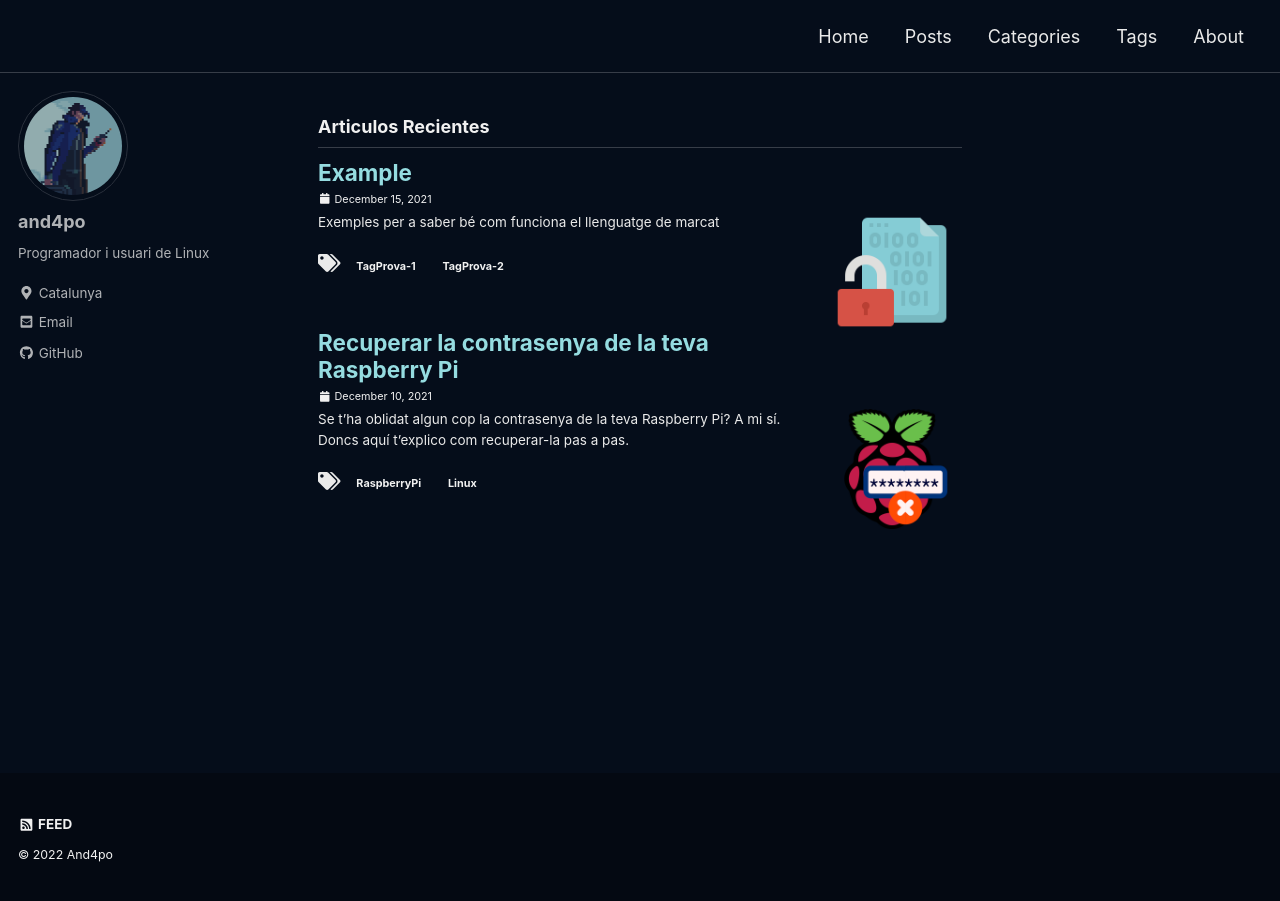
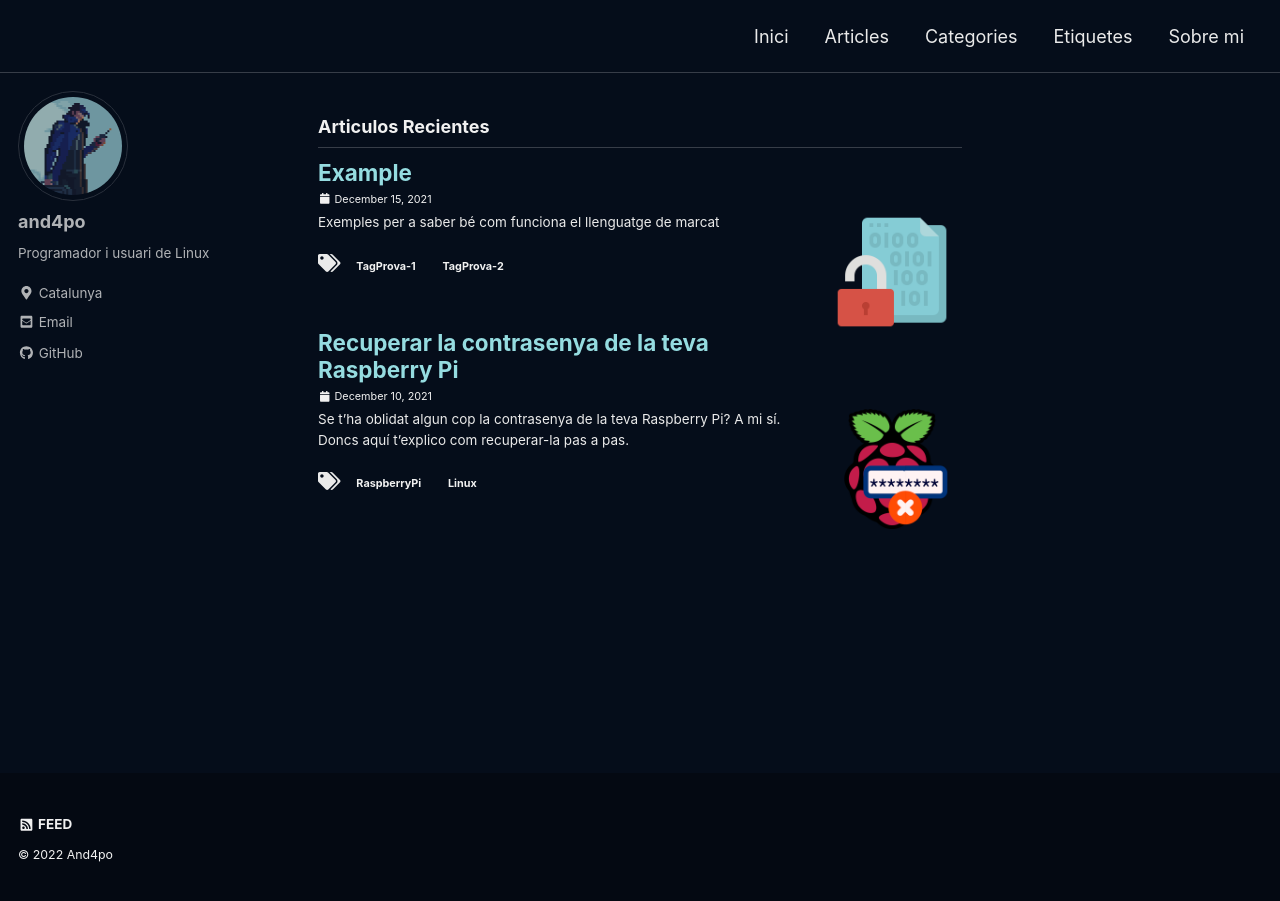
Before and after one commit to and4po/and4po.github.io, a Jekyll site: the page built from index.html, in a window 1280 px wide. Built offline with Jekyll 4.4.1, drawn with Linux system fonts in a browser that asks for light colours; cached includes are drawn as plain includes; a script that is not in the unit is left out; the list of posts is cut into pages by our own code.

Commit message:
Update navigation.yml

```diff
--- a/_data/navigation.yml
+++ b/_data/navigation.yml
@@ -1,11 +1,11 @@
 main:
-  - title: "Home"
+  - title: "Inici"
     url: /
-  - title: "Posts"
-    url: /year-archive/
+  - title: "Articles"
+    url: /articles-any/
   - title: "Categories"
     url: /categories/
-  - title: "Tags"
-    url: /tags/
-  - title: "About"
-    url: /about/
+  - title: "Etiquetes"
+    url: /etiquetes/
+  - title: "Sobre mi"
+    url: /sobre-mi/
```
